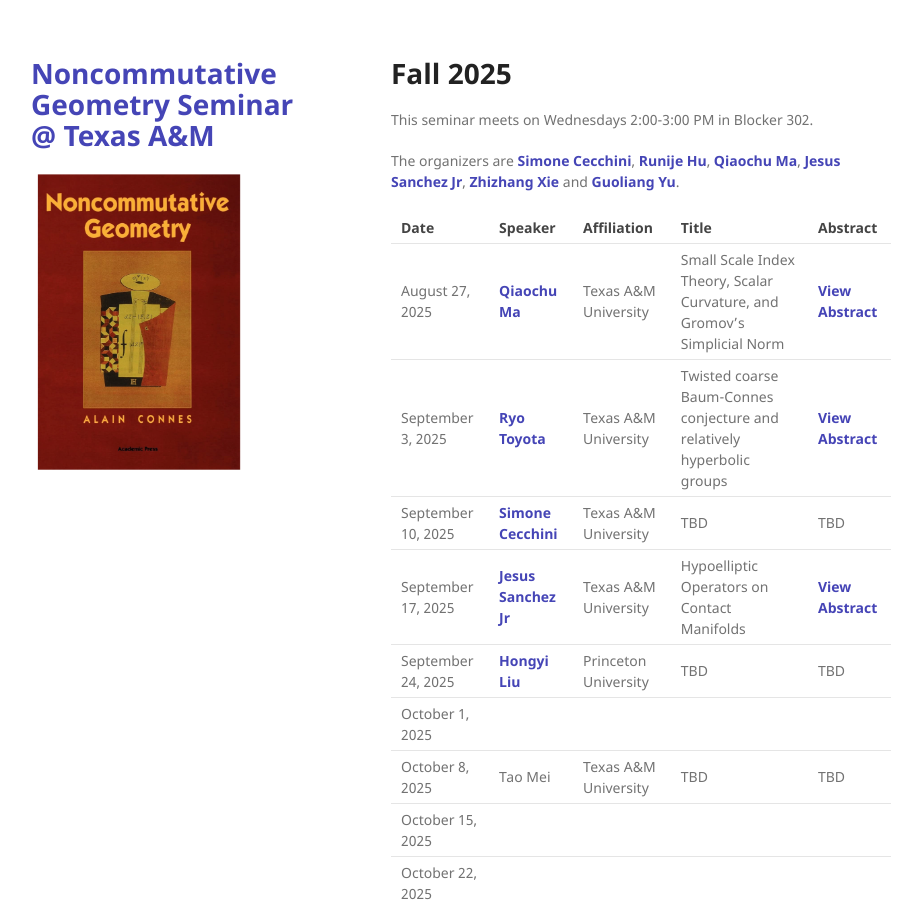
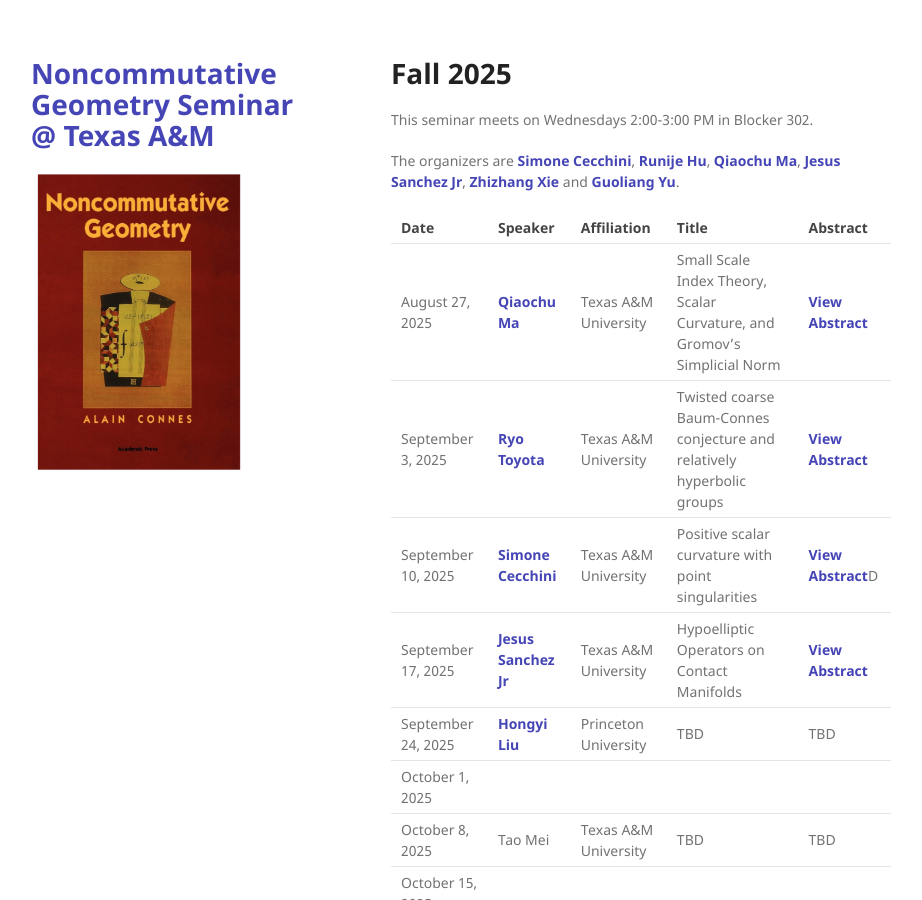
Before and after one commit to tamu-seminar/noncommutative-geometry, a Jekyll site: the page built from index.md, in a window 1280 px wide and 900 px high. Shown: the whole window, without its empty margins (179-1101 px from the left). Built offline with Jekyll 4.4.1, drawn with Linux system fonts in a browser that asks for light colours.

Commit message:
Title and Abstract Spet/10

```diff
--- a/index.md
+++ b/index.md
@@ -25,7 +25,7 @@ The organizers are  [Simone Cecchini](https://simonececchini.org/), [Runije Hu](
 |--------------|---------|------------|-------|-------|
 | August 27, 2025   |  [Qiaochu Ma](https://sites.google.com/view/qiaochu-ma)  | Texas A&M University | Small Scale Index Theory, Scalar Curvature, and Gromov’s Simplicial Norm | <span class="abstract-link" onclick="showAbstract('Qiaochu-Ma')">View Abstract</span>  |
 | September 3, 2025   | [Ryo Toyota](https://sites.google.com/tamu.edu/ryotoyotashomopage/home)     | Texas A&M University | Twisted coarse Baum-Connes conjecture and relatively hyperbolic groups     | <span class="abstract-link" onclick="showAbstract('Ryo-Toyota')">View Abstract</span>  |
-| September 10, 2025 | [Simone Cecchini](https://simonececchini.org/) | Texas A&M University | TBD     | TBD      |
+| September 10, 2025 | [Simone Cecchini](https://simonececchini.org/) | Texas A&M University | Positive scalar curvature with point singularities     | <span class="abstract-link" onclick="showAbstract('Simone Cecchini')">View Abstract</span>D      |
 | September 17, 2025|    [Jesus Sanchez Jr](https://sites.google.com/view/jstheory/home) | Texas A&M University  |  Hypoelliptic Operators on Contact Manifolds    |   <span class="abstract-link" onclick="showAbstract('Jesus-Sanchez')">View Abstract</span>  |
 | September 24, 2025| [Hongyi Liu](https://www.math.princeton.edu/people/hongyi-liu) | Princeton University |  TBD | TBD     |
 | October 1, 2025   |      |   |      |       |
```
